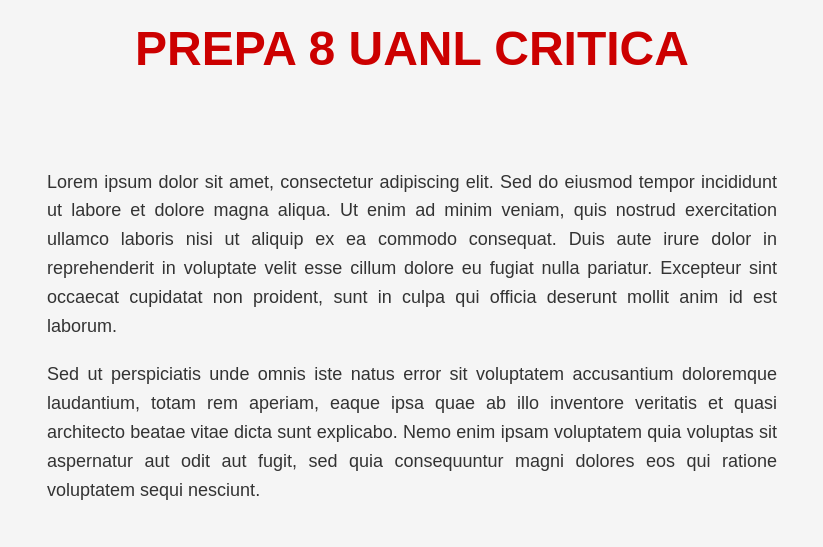
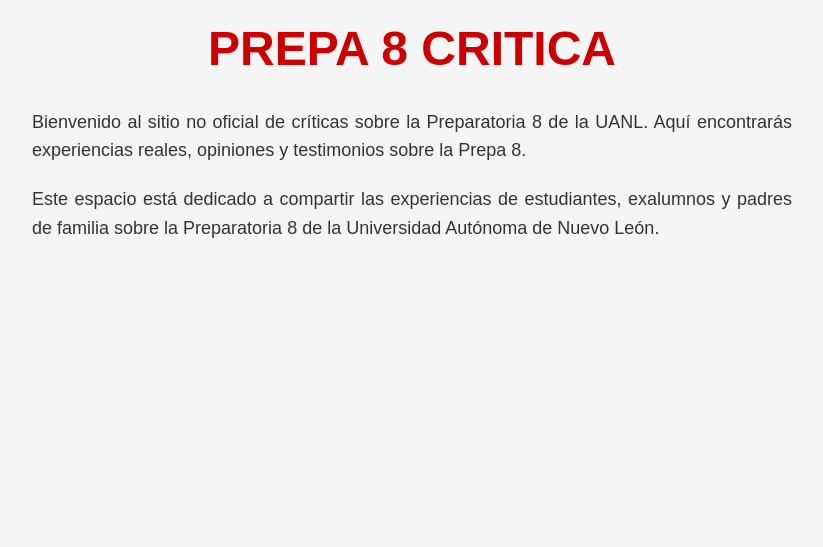
Before and after one commit to Gameoncode/prepa8critica, a plain HTML site: page index.html in a window 1280 px wide. Shown: the whole page, without its empty margins (228-1051 px from the left). Drawn offline with Linux system fonts and the light colour scheme.

Commit message:
Actualización de contenido

```diff
--- a/index.html
+++ b/index.html
@@ -3,29 +3,17 @@
 <head>
     <meta charset="UTF-8">
     <meta name="viewport" content="width=device-width, initial-scale=1.0">
-    <title>PREPA 8 CRITICA | Críticas y Quejas de la Preparatoria 8 UANL</title>
+    <title>PREPA 8 CRITICA - Preparatoria 8 UANL Críticas y Quejas</title>
 
-    <!-- Meta tags SEO -->
-    <meta name="description" content="PREPA 8 CRITICA: Conoce las críticas, quejas y opiniones sobre la Preparatoria 8 de la UANL. Experiencias reales de estudiantes y exalumnos de la Prepa 8.">
-    <meta name="keywords" content="PREPA 8 CRITICA, prepa 8 uanl, preparatoria 8 uanl criticas, prepa 8 monterrey, prepa 8 uanl quejas, preparatoria 8 uanl problemas">
-    <meta name="author" content="Estudiantes Prepa 8 UANL">
+    <!-- Meta tags SEO gratuito -->
+    <meta name="description" content="PREPA 8 CRITICA - Conoce las críticas, quejas y opiniones sobre la Preparatoria 8 UANL. ✓ Experiencias reales ✓ Testimonios de estudiantes ✓ Problemas frecuentes">
+    <meta name="keywords" content="prepa 8 critica, preparatoria 8 uanl criticas, prepa 8 uanl quejas, prepa 8 monterrey problemas">
     <meta name="robots" content="index, follow">
-    <meta name="googlebot" content="index, follow">
-    <meta name="revisit-after" content="1 days">
 
-    <!-- Open Graph / Facebook -->
-    <meta property="og:type" content="website">
-    <meta property="og:url" content="https://prepa8critica.com/">
-    <meta property="og:title" content="PREPA 8 CRITICA - Opiniones y Quejas">
-    <meta property="og:description" content="Críticas y quejas reales sobre la Preparatoria 8 de la UANL. Conoce las experiencias de estudiantes.">
-    <meta property="og:image" content="https://prepa8critica.com/og-image.jpg">
-
-    <!-- Twitter -->
-    <meta property="twitter:card" content="summary_large_image">
-    <meta property="twitter:url" content="https://prepa8critica.com/">
-    <meta property="twitter:title" content="PREPA 8 CRITICA">
-    <meta property="twitter:description" content="Críticas y quejas reales sobre la Preparatoria 8 de la UANL">
-    <meta property="twitter:image" content="https://prepa8critica.com/twitter-image.jpg">
+    <!-- Open Graph para redes sociales -->
+    <meta property="og:title" content="PREPA 8 CRITICA">
+    <meta property="og:description" content="Críticas y quejas reales sobre la Preparatoria 8 de la UANL">
+    <meta property="og:url" content="https://gameoncode.github.io/prepa8critica">
 
     <!-- Canonical URL -->
     <link rel="canonical" href="https://prepa8critica.com/">
@@ -179,28 +167,16 @@
     </style>
 </head>
 <body>
-    <!-- Header semántico para SEO -->
-    <header>
     <div class="container">
-            <h1>PREPA 8 UANL CRITICA</h1>
-            <!-- Texto oculto para SEO -->
-            <span class="hidden-seo-text">Críticas y quejas de la Preparatoria 8 de la Universidad Autónoma de Nuevo León</span>
-        </div>
-    </header>
-
-    <!-- Contenido principal semántico -->
-    <main>
-        <div class="container">
-            <article>
+        <h1>PREPA 8 CRITICA</h1>
+        <!-- Texto optimizado para SEO -->
         <p>
-                    Lorem ipsum dolor sit amet, consectetur adipiscing elit. Sed do eiusmod tempor incididunt ut labore et dolore magna aliqua. Ut enim ad minim veniam, quis nostrud exercitation ullamco laboris nisi ut aliquip ex ea commodo consequat. Duis aute irure dolor in reprehenderit in voluptate velit esse cillum dolore eu fugiat nulla pariatur. Excepteur sint occaecat cupidatat non proident, sunt in culpa qui officia deserunt mollit anim id est laborum.
+            Bienvenido al sitio no oficial de críticas sobre la Preparatoria 8 de la UANL. Aquí encontrarás experiencias reales, opiniones y testimonios sobre la Prepa 8.
         </p>
         <p>
-                    Sed ut perspiciatis unde omnis iste natus error sit voluptatem accusantium doloremque laudantium, totam rem aperiam, eaque ipsa quae ab illo inventore veritatis et quasi architecto beatae vitae dicta sunt explicabo. Nemo enim ipsam voluptatem quia voluptas sit aspernatur aut odit aut fugit, sed quia consequuntur magni dolores eos qui ratione voluptatem sequi nesciunt.
+            Este espacio está dedicado a compartir las experiencias de estudiantes, exalumnos y padres de familia sobre la Preparatoria 8 de la Universidad Autónoma de Nuevo León.
         </p>
-            </article>
     </div>
-    </main>
 
     <!-- Footer invisible para SEO -->
     <footer class="seo-footer">
```
Also changed, not shown: 1 other file. Lines whose indentation alone changed are shown as unchanged.
